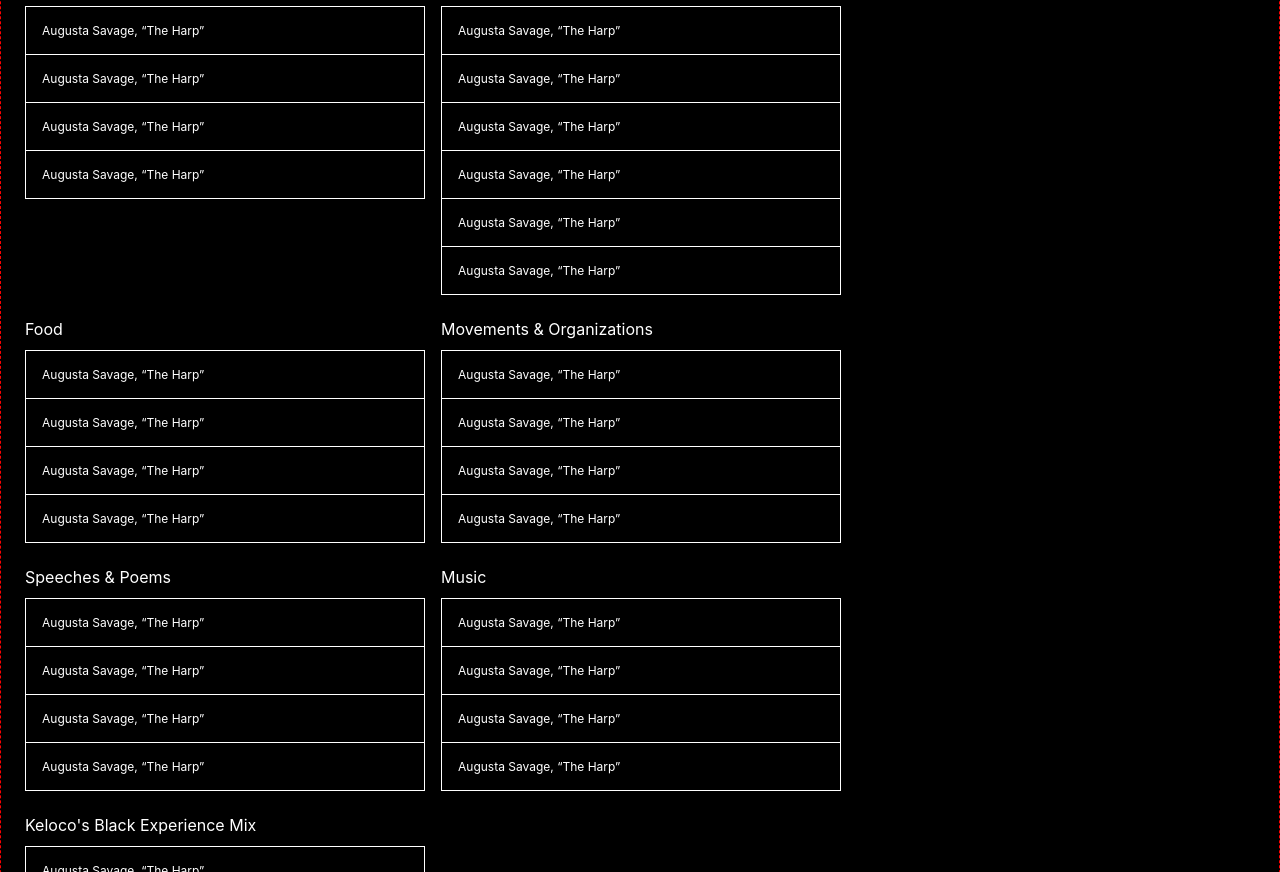
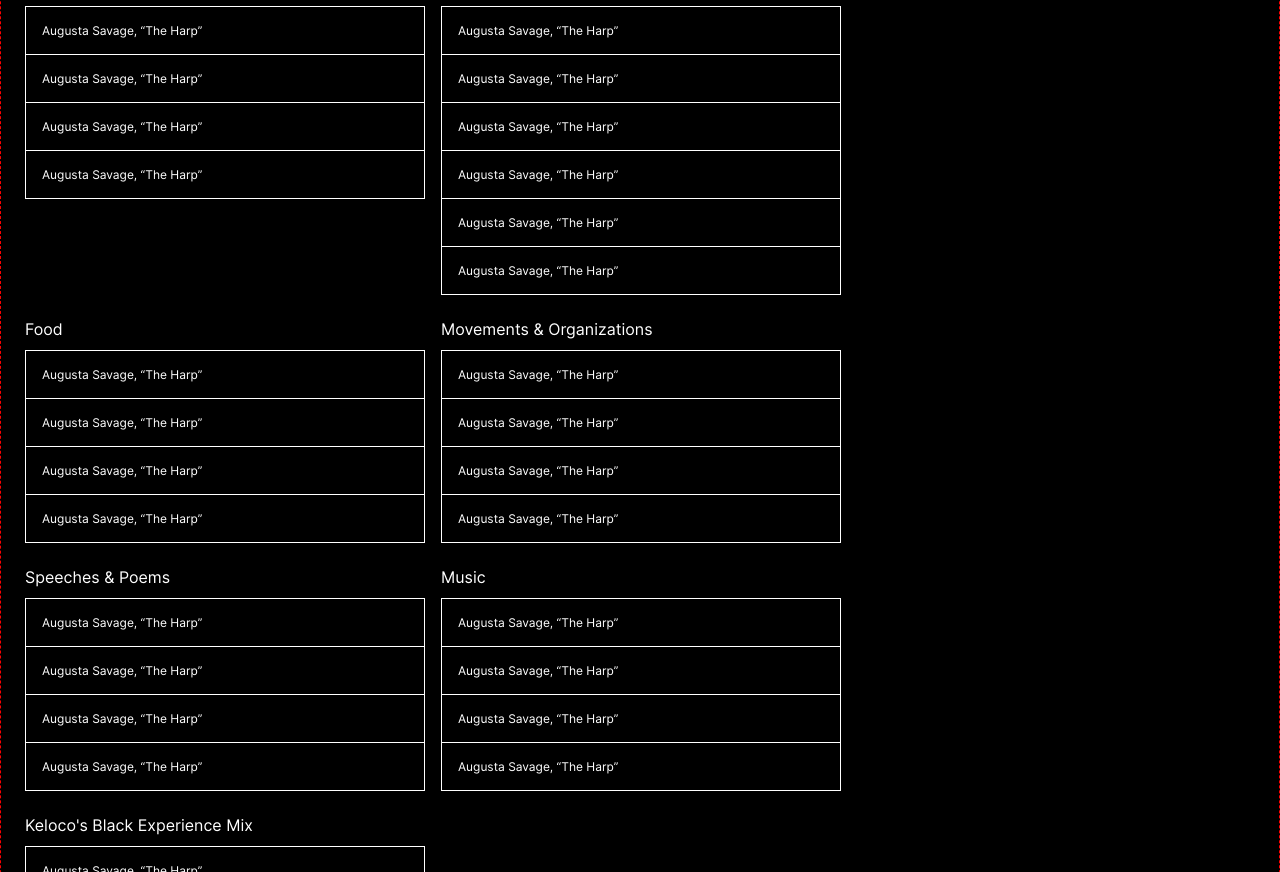
Before and after one commit to achen05/BARS-Testing, a plain HTML site: page indexTest2.html in a window 1280 px wide. Shown: the part 568-1440 px from the top of the page. Drawn offline with Linux system fonts and the light colour scheme.

Commit message:
Add files via upload

```diff
--- a/testStyle2.css
+++ b/testStyle2.css
@@ -13,7 +13,7 @@
   padding: 0px;
   border: 0px dashed blue;
   font-size: 12px;
-  font-family: Inter;
+  font-family: Inter-Regular;
   color: white;
   background-color: black;
 }
```
